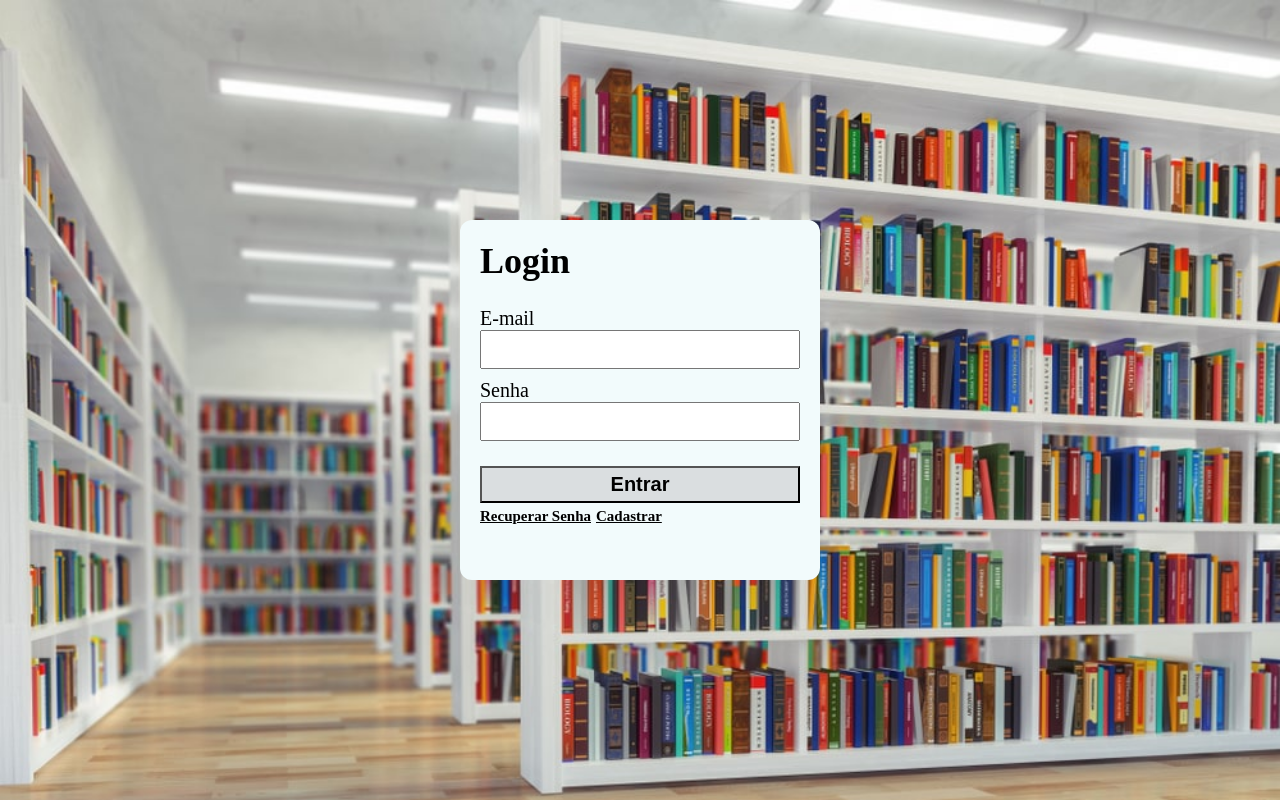
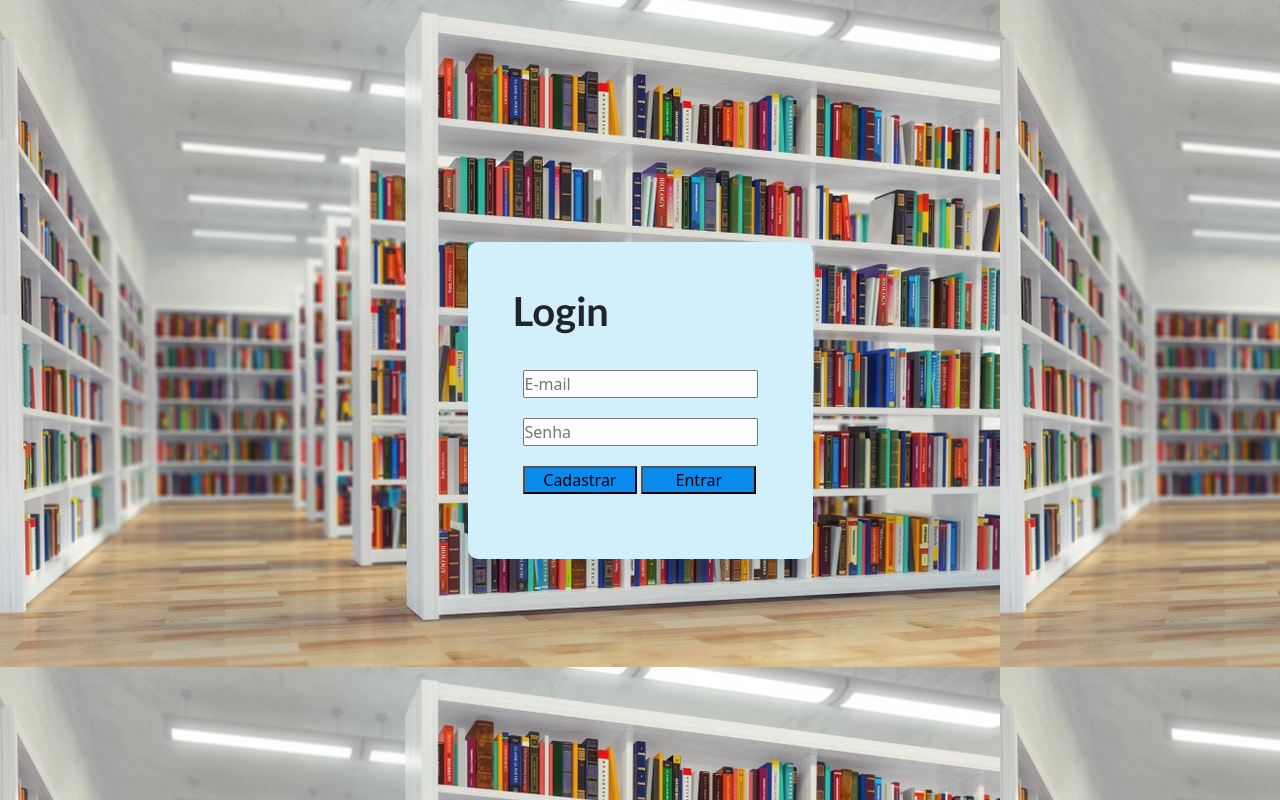
Before and after one commit to Dsr68/Ler, a PHP site: page / in a window 1280 px wide. Run offline with PHP 8.4, Linux system fonts and the light colour scheme.

Commit message:
Atualização de 19/10/2022

```diff
--- a/css/main.css
+++ b/css/main.css
@@ -1,70 +1,53 @@
 *{
-	margin: 0px;
-	padding: 0px;
-	box-sizing: border-box;
+  margin: 0;
+  padding: 0;
 }
 
 body{
-	height: 100vh;
-	display: flex;
-	align-items: center;
-	justify-content: center;
-	background-image: url("../imagens/fundo.jpeg");
-	background-repeat: no-repeat;
-	background-size: 100%;
+  width: 100vw;
+  height: 100vh;
+  background-image: url("../imagens/fundo.jpeg");
+  display: flex;
+  align-items: center;
+  justify-content: center;
 }
 
-.login{
-	width: 360px;
-	height: 360px;
-	padding: 20px;
-	border-radius: 12px;
-	background-color: #f2fbfc;
-	display: flex;
-	flex-direction: column;
-	justify-content: flex-start;
+form{
+
+  flex-direction: column;
+  align-items: center;
+  background-color: #d2f0fc;
+  padding: 45px;
+  border-radius: 10px;
 }
 
-.login h1{
-	font-size: 36px;
-	margin-bottom: 25px;
+h1{
+  margin-bottom: 35px;
+  font-weight: bolder;
+  font-family: 'Gill Sans';
 }
 
-.login form{
-	display: flex;
-	flex-direction: column;
-	font-size: 20px;
+.entrada{
+  margin: 0px 10px 0 10px;
+  margin-bottom: 20px;
 }
 
-.campo{
-	display: flex;
-	flex-direction: column;
+#botoes{
+  width: 100%;
 }
 
-.login form .form-group{
-	margin-bottom: 12px;
+.botoes{
+  background-color: #098aed;;
 }
 
-.login form input[type="submit"] {
-	font-size: 20px;
-	padding: 5px;
-	font-weight: bolder;
-	margin-top: 15px;
-	background-color: #dadee0;
+.botoes:hover{
+  background-color: #75b9f0;
 }
 
-.login form input[type="email"]{
-	padding: 10px;
-	margin-bottom: 10px;
+#cadastrar{
+  width: 45%;
 }
 
-.login form input[type="password"]{
-	padding: 10px;
-	margin-bottom: 10px;
+#entrar{
+  width: 45%;
 }
-
-a{
-	color: black;
-	font-size: 15px;
-	font-weight: bold;
-}
--- a/index.html
+++ b/index.html
@@ -1,32 +1,31 @@
-<!DOCTYPE html>
-<html lang=pt-br>
-<head>
-  <meta charset=UTF-8>
-  <title></title>
-  <link rel="stylesheet" type="text/css" href="css/bootstrap.min"/>
-  <link rel="stylesheet" type="text/css" href="css/main.css"/>
-</head>
-<body>
-	<div class="login">
-		<h1 class="text-center">Login</h1>
-		<form class="needs-validation" method="post" action="php/controller/login.php">
-			<div class="campo mb-3">
-				<label for="exampleFormControlInput1" class="form-label">E-mail</label>
-				<input type="email" class="form-control" id="exampleFormControlInput1" name="login">
-			</div>
+<!doctype html>
+<html lang="en">
+  <head>
+  	<title>Biblioteca</title>
+    <meta charset="utf-8">
+    <meta name="viewport" content="width=device-width, initial-scale=1, shrink-to-fit=no">
 
-			<div class=" campo mb-3">
-				<label for="exampleFormControlInput1" class="form-label">Senha</label>
-				<input type="password" class="form-control" id="exampleFormControlInput1" name="senha">
-			</div>
+	<link href="https://fonts.googleapis.com/css?family=Lato:300,400,700&display=swap" rel="stylesheet">
 
-			<input class="btn btn-success w-100" type="submit" value="Entrar">
-			<div>
-				<a href="#">Recuperar Senha</a>
-				<a href="view/cadastrar.html">Cadastrar</a>
+	<link rel="stylesheet" href="css/bootstrap.min.css">
+
+	<link rel="stylesheet" href="css/main.css">
+
+	</head>
+	<body>
+		<script>
+			function irParaCadastro(){
+				window.location.href = "view/cadastrar.html";
+			}
+		</script>
+		<form  method="post" action="php/controller/login.php">
+			<h1>Login</h1>
+			<div><input class="entrada" type="text" placeholder="E-mail" name="login"></div>
+			<div><input class="entrada" type="password" placeholder="Senha" name="senha"></div>
+			<div class="entrada" id="botoes">
+				<input id="entrar" class="botoes" type="button" value="Cadastrar" onclick="irParaCadastro()">
+				<input id="cadastrar" class="botoes" type="submit" value="Entrar">
 			</div>
 		</form>
-	</div>
-<script src="js/bootstrap.bundle.min.js"></script>
-</body>
+	</body>
 </html>
--- a/view/tela_usuario.html
+++ b/view/tela_usuario.html
@@ -9,10 +9,9 @@
     <title>Document</title>
 </head>
 <body>
-  <div id="corpo">
   <div class="dropdown-center">
-      <button id="dropdown" class="btn btn-secondary dropdown-toggle" type="button" data-bs-toggle="dropdown" aria-expanded="true">
-        Opções
+    <button id="dropdown" class="btn" type="button" data-bs-toggle="dropdown" aria-expanded="true">
+      <img id="icone-menu" src="../imagens/menu.png" alt="">
     </button>
     <ul class="dropdown-menu">
       <li><a class="dropdown-item" href="#"><img class="icones" src="../imagens/conta.png" alt="">Minha conta</a></li>
@@ -32,7 +31,6 @@
     <a href="#"><img src="../livros/capas/teste_de_invasao.jpg" alt=""></a>
     <a href="#"><img src="../livros/capas/sgbd_oracle.jpg" alt=""></a>
   </div>
-  </div>
 
     <script src="../js/bootstrap.bundle.min.js"></script>
 </body>
```
Also changed, not shown: css/tela_usuario.css (+21 -17 lines), imagens/menu.png (added). Lines whose indentation alone changed are shown as unchanged.
